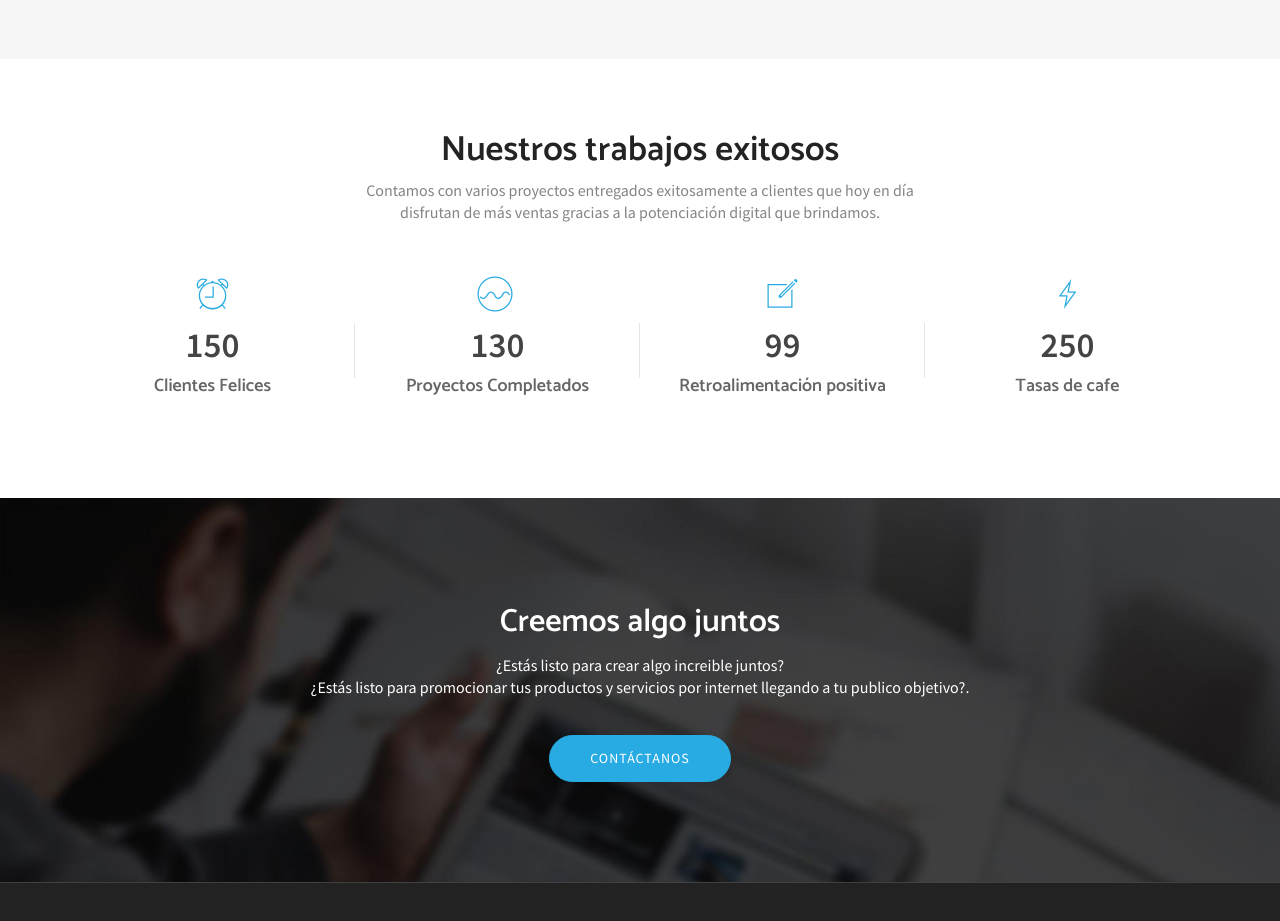
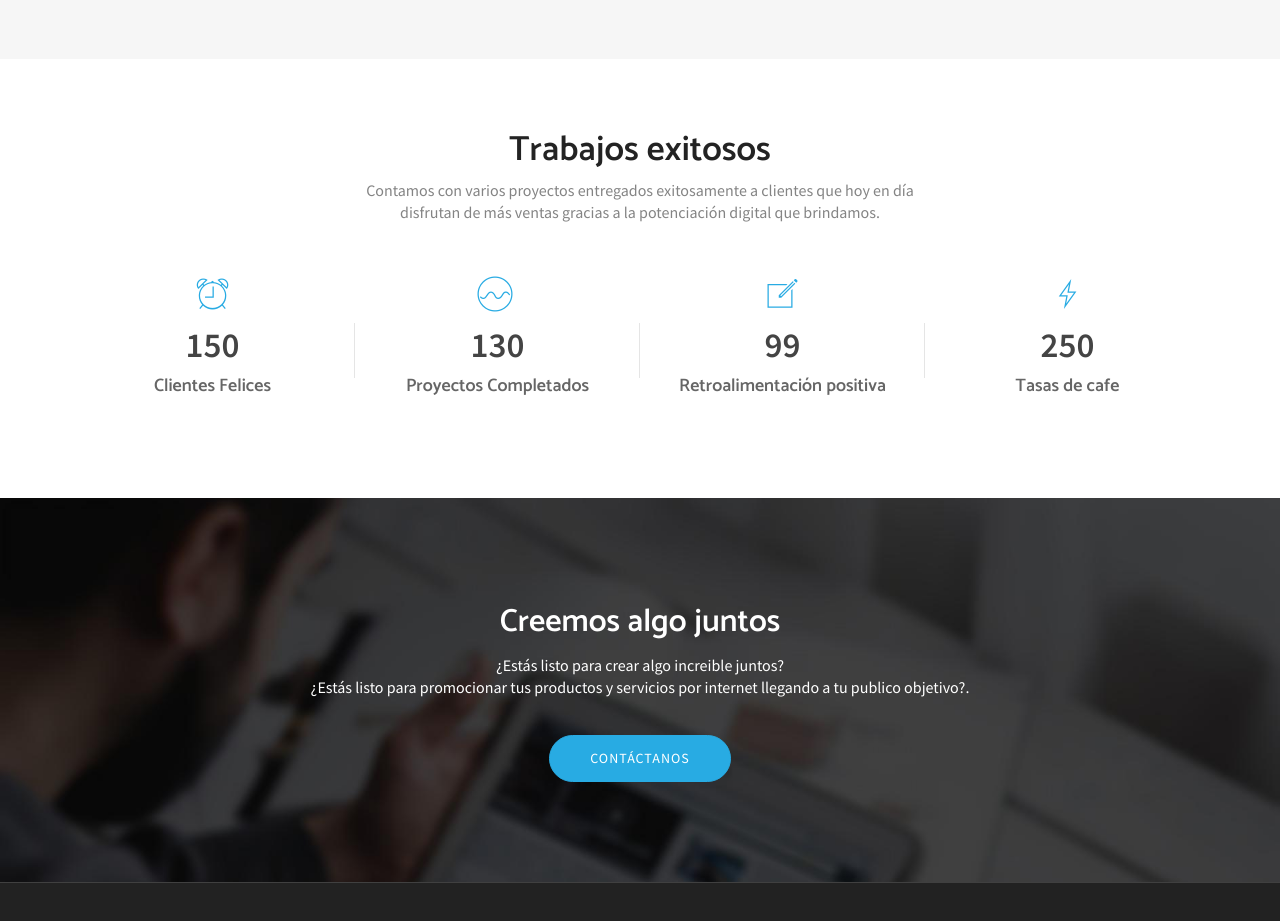
Before and after one commit to lnwf43/lnwf43, a plain HTML site: page public/about.html in a window 1280 px wide. Shown: the part 3320-4241 px from the top of the page. Drawn offline with Linux system fonts and the light colour scheme; some packages are replaced by stand-ins of ours; files whose address does not match are found by name.

Commit message:
Cambio de la seccion de titulo de prueba

```diff
--- a/public/about.html
+++ b/public/about.html
@@ -457,7 +457,7 @@ Start Call To Action
         <div class="row">
           <div class="col-md-12 text-center">
             <div class="title">
-              <h2>Nuestros trabajos exitosos</h2>
+              <h2>Trabajos exitosos</h2>
               <p>
                 Contamos con varios proyectos entregados exitosamente a clientes
                 que hoy en día disfrutan de más ventas gracias a la potenciación
```
